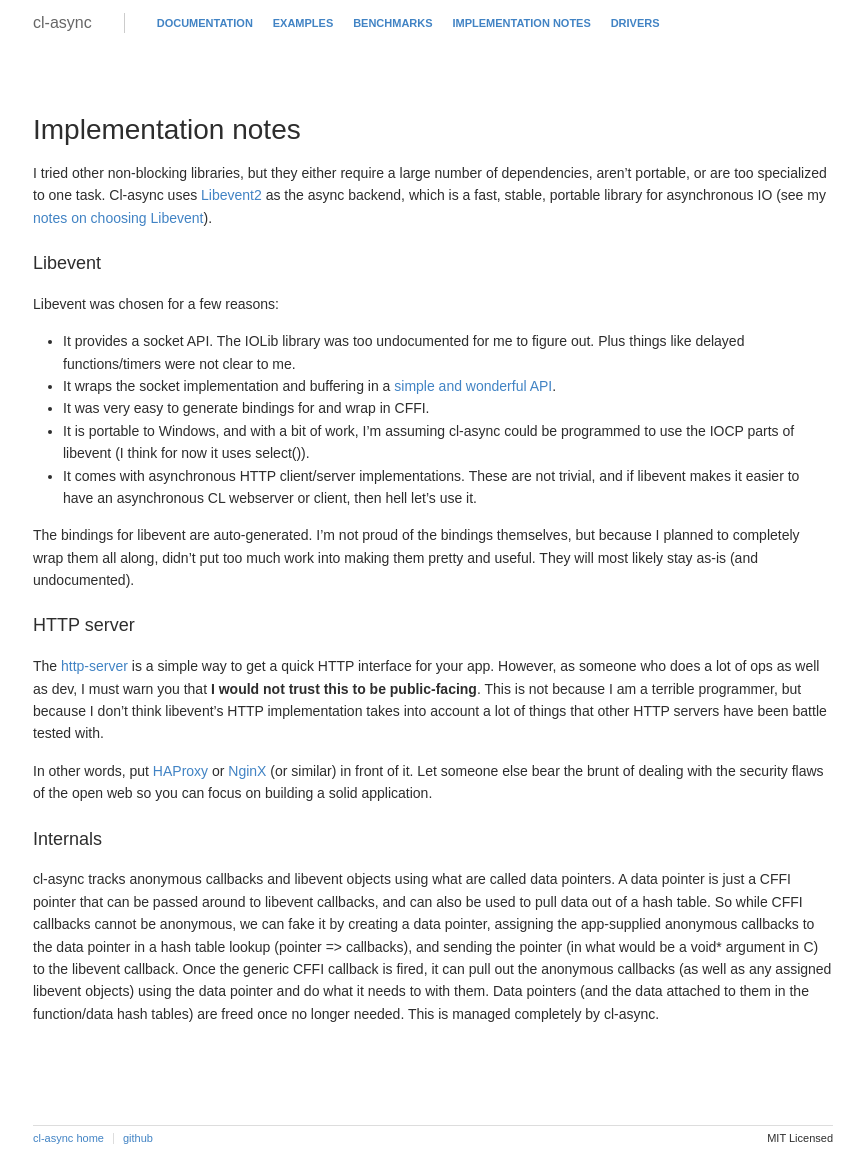
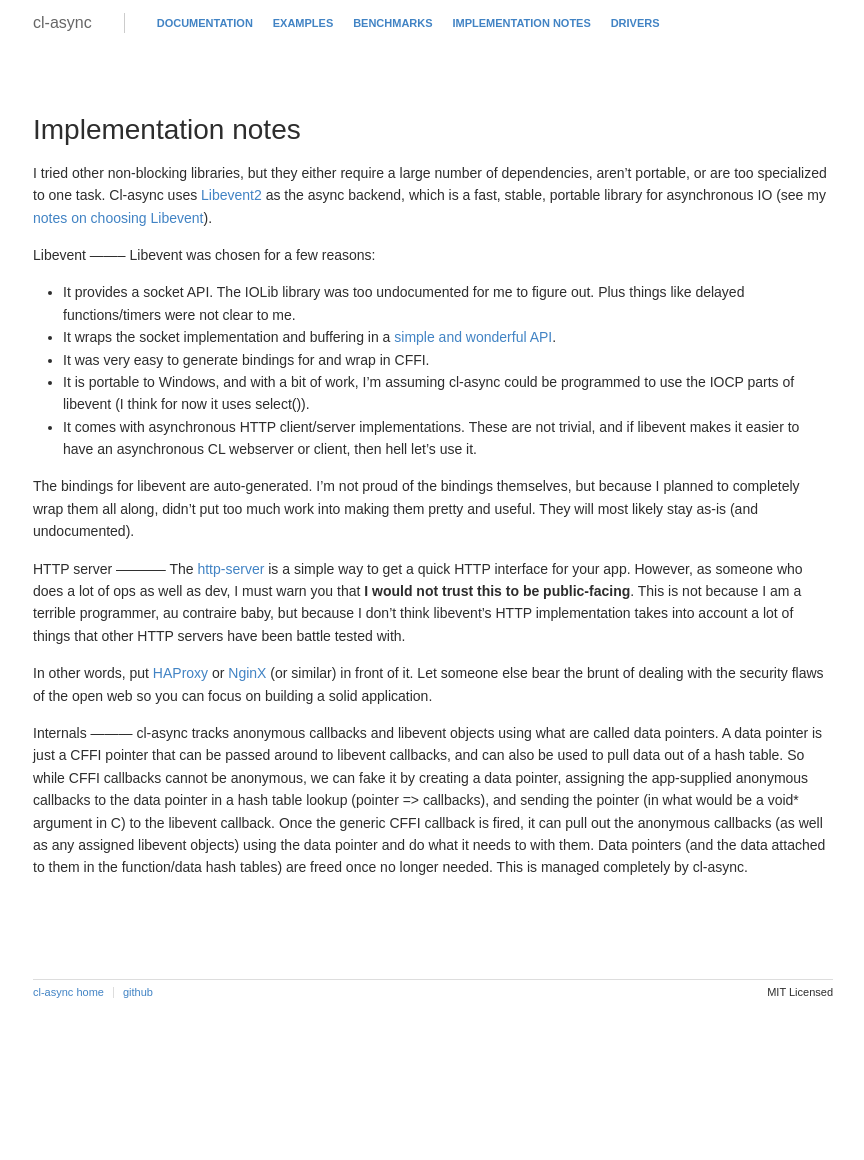
Before and after one commit to orthecreedence/cl-async, a Jekyll site: the page built from implementation-notes.md, in a window 1280 px wide. Shown: the whole page, without its empty margins (207-1071 px from the left). Built offline with Jekyll 4.4.1, drawn with Linux system fonts in a browser that asks for light colours; Markdown is read by kramdown in place of the engine named in the settings; after the commit the page ends 1014 px from its top, so only the background shows below that.

Commit message:
impnotes tweaks

```diff
--- a/implementation-notes.md
+++ b/implementation-notes.md
@@ -12,7 +12,8 @@ a fast, stable, portable library for asynchronous IO (see my
 [notes on choosing Libevent](#libevent)).
 
 <a id="libevent"></a>
-### Libevent
+Libevent
+--------
 Libevent was chosen for a few reasons:
 
 - It provides a socket API. The IOLib library was too undocumented for me
@@ -33,20 +34,22 @@ too much work into making them pretty and useful. They will most likely stay
 as-is (and undocumented).
 
 <a id="http-server"></a>
-### HTTP server
+HTTP server
+-----------
 The [http-server](/cl-async/http#http-server) is a simple way to get a quick HTTP interface
 for your app. However, as someone who does a lot of ops as well as dev, I must
 warn you that **I would not trust this to be public-facing**. This is not
-because I am a terrible programmer, but because I don't think libevent's HTTP
-implementation takes into account a lot of things that other HTTP servers have
-been battle tested with.
+because I am a terrible programmer, au contraire baby, but because I don't think
+libevent's HTTP implementation takes into account a lot of things that other
+HTTP servers have been battle tested with.
 
 In other words, put [HAProxy](http://haproxy.1wt.eu/) or [NginX](http://nginx.org/)
 (or similar) in front of it. Let someone else bear the brunt of dealing with the
 security flaws of the open web so you can focus on building a solid application.
 
 <a id="internals"></a>
-### Internals
+Internals
+---------
 cl-async tracks anonymous callbacks and libevent objects using what are called
 data pointers. A data pointer is just a CFFI pointer that can be passed around
 to libevent callbacks, and can also be used to pull data out of a hash table.
```
